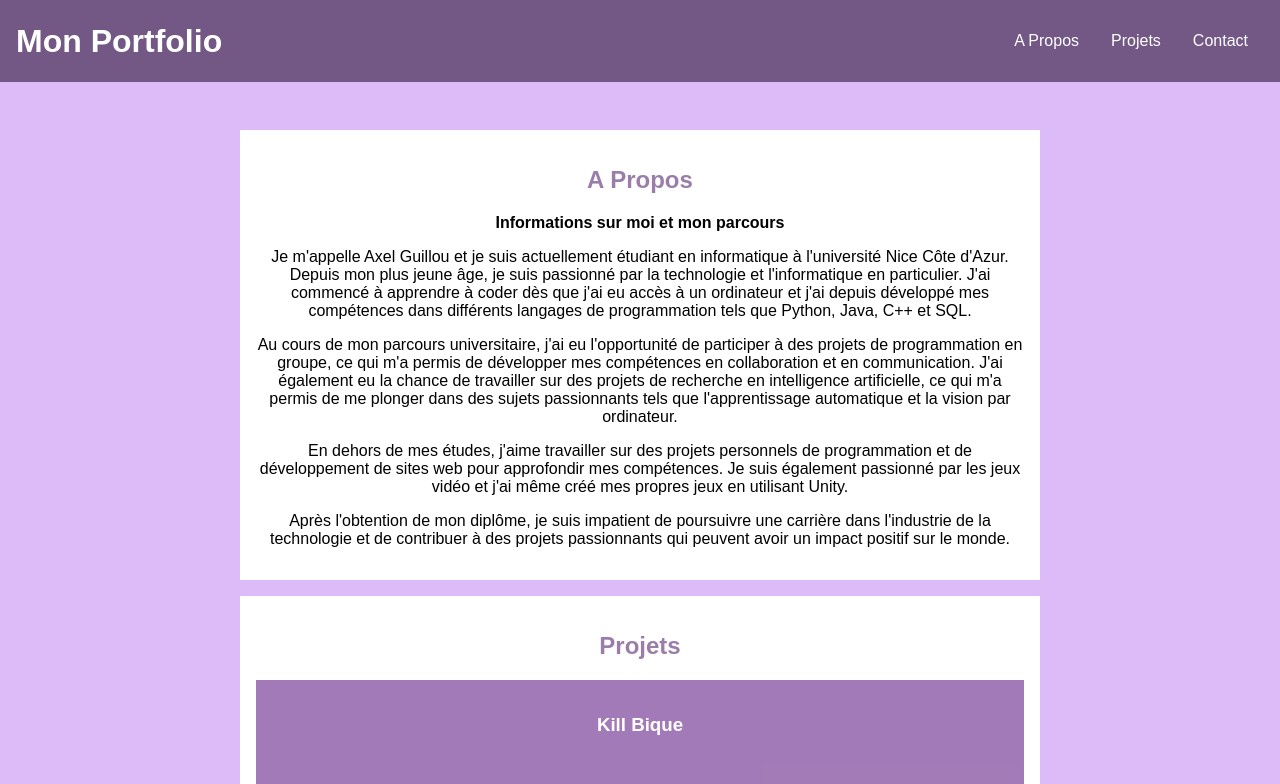
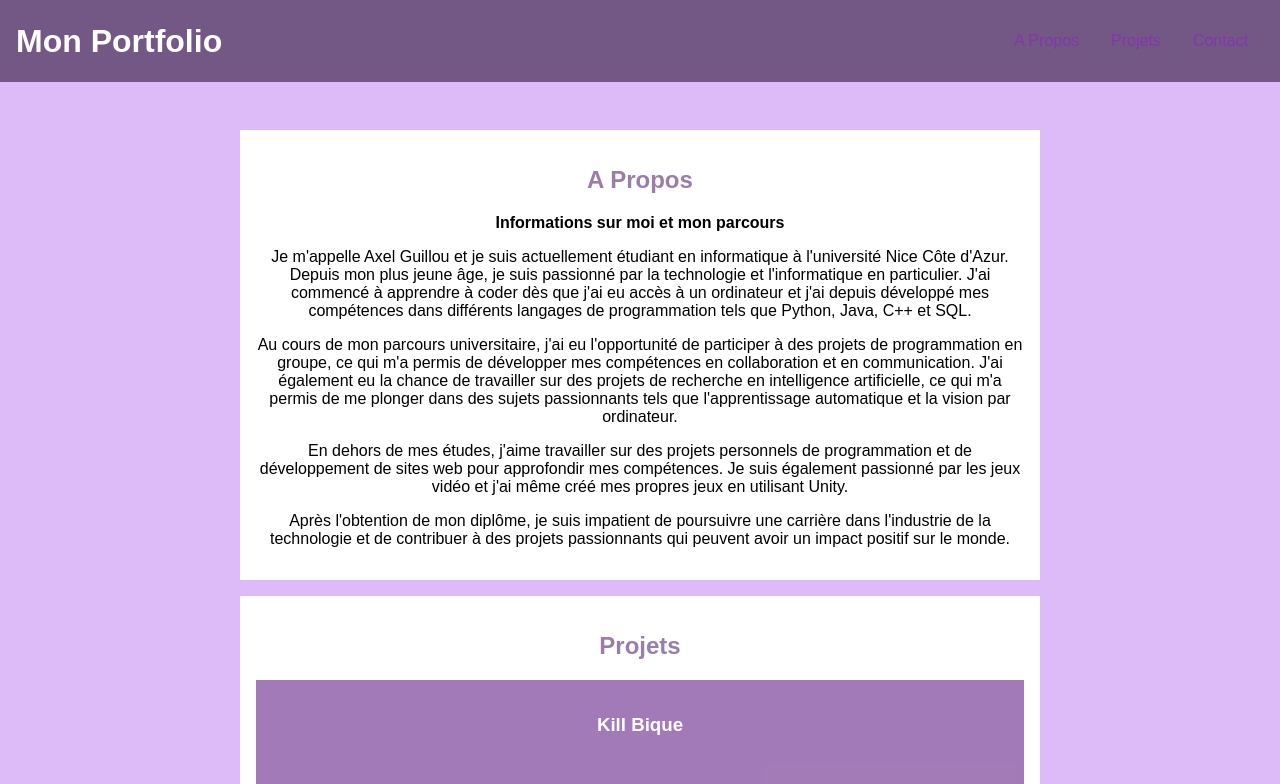
Before and after one commit to ga101989/Portfolio, a plain HTML site: page index.html in a window 1280 px wide. Shown: the top 784 px of the page. Drawn offline with Linux system fonts and the light colour scheme.

Commit message:
changement couleur lien

```diff
--- a/css/style.css
+++ b/css/style.css
@@ -96,6 +96,15 @@ body {
     color: #8e1bcc8a;
   }
 
+  a:link {
+    color: #8e1bcc8a;
+  }
+
+  a {
+    outline: none;
+    text-decoration: none;
+  }
+
   footer {
     background-color: #1a06258a;
     color: #fff;
```
